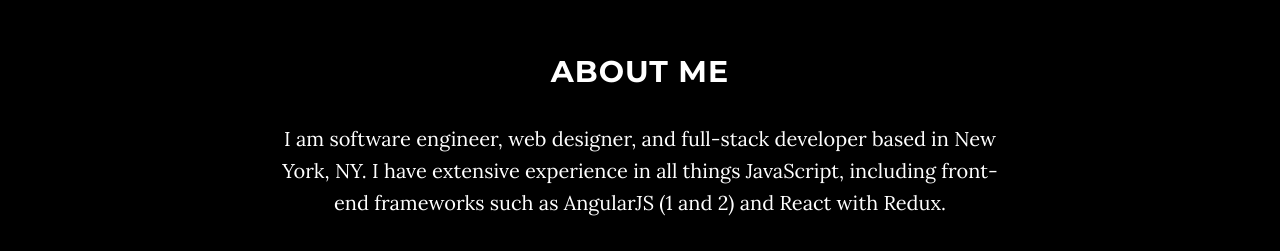
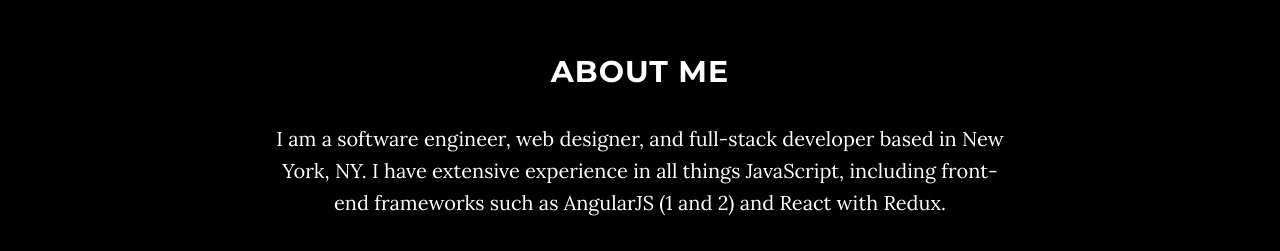
Before and after one commit to deniztetik/deniztetik.github.io, a website: page index.html in a window 1280 px wide. Shown: the part 920-1171 px from the top of the page. Drawn offline with nearby package versions, Linux system fonts and the light colour scheme.

Commit message:
[fix] Fix typo in "About Me"

```diff
--- a/index.html
+++ b/index.html
@@ -96,7 +96,7 @@
         <div class="row">
             <div class="col-lg-8 col-lg-offset-2">
                 <h2>About Me</h2>
-                <p>I am software engineer, web designer, and full-stack developer based in New York, NY. I have extensive experience in all things JavaScript, including front-end frameworks such as AngularJS (1 and 2) and React with Redux.</p>
+                <p>I am a software engineer, web designer, and full-stack developer based in New York, NY. I have extensive experience in all things JavaScript, including front-end frameworks such as AngularJS (1 and 2) and React with Redux.</p>
                 <p>I also have back-end experience with frameworks such as Node/Express, Django, and Ruby on Rails plus exposure to both relational and non-relational databases including MySQL and MongoDB.</p>
             </div>
         </div>
```
